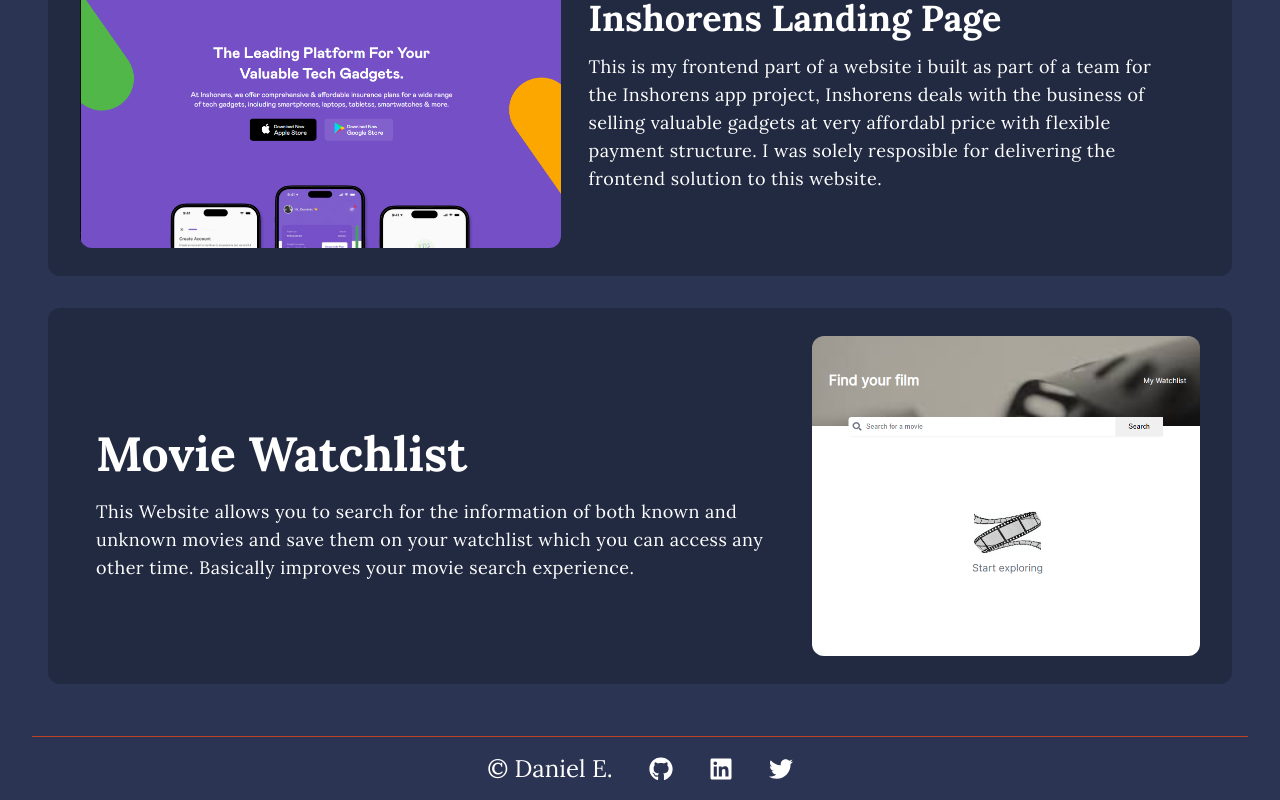
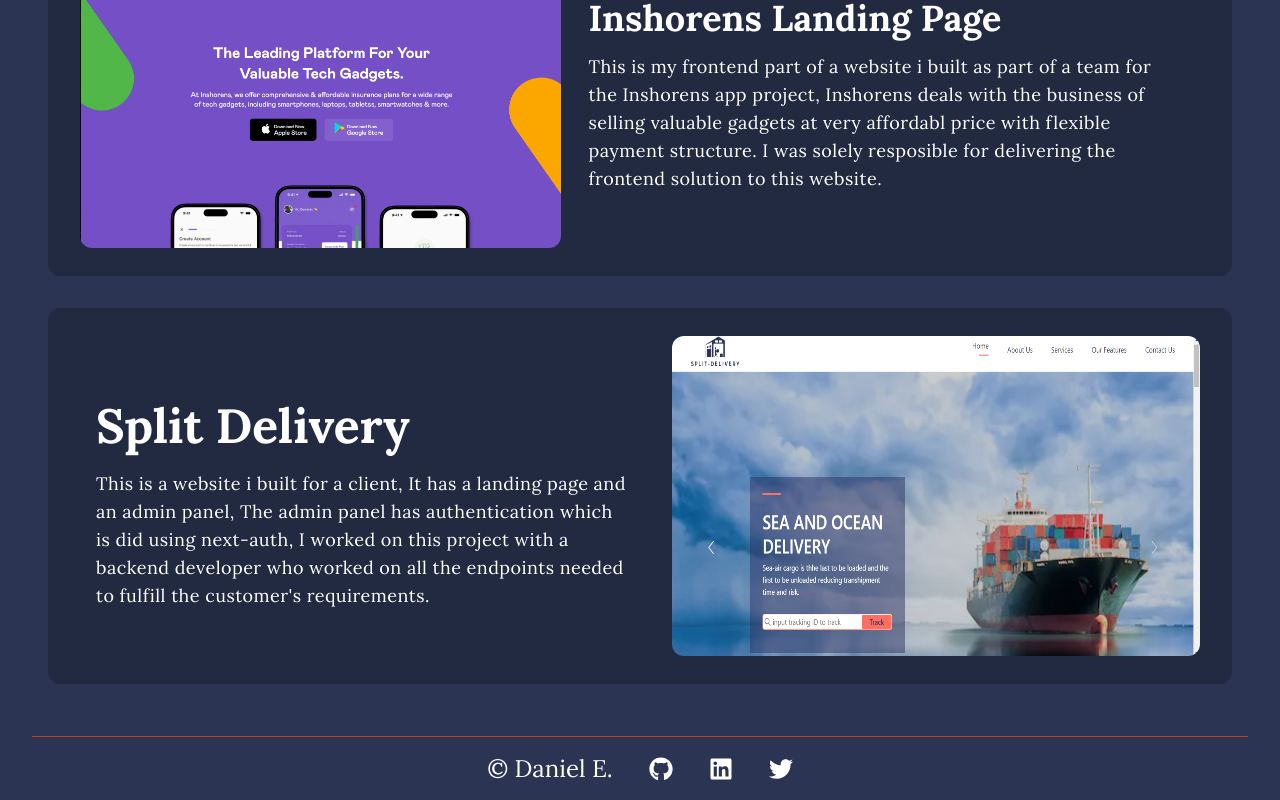
Before and after one commit to danielblac/my-portfolio, a Next.js app: page /projects in a window 1280 px wide. Shown: the part 1120-1920 px from the top of the page. Built offline with nearby package versions, Linux system fonts and the light colour scheme.

Commit message:
Updated projects

```diff
--- a/src/pages/projects/index.js
+++ b/src/pages/projects/index.js
@@ -58,18 +58,18 @@ export default function Projects() {
             </div>
           </div>
         </Link>
-        <Link href='https://daniel-movie-search-app.netlify.app' target="_blank" rel="noopener noreferrer">
+        <Link href='https://www.split-delivery.com' target="_blank" rel="noopener noreferrer">
           <div className="bg-skill py-7 rounded-xl mb-5 flex flex-col px-1.5 items-center md:flex-row-reverse md:gap-3 md:px-4 xl:px-8">
             <Image
               className="w-96 h-64 rounded-xl mx-8 px-5 md:mx-0 md:px-0 md:w-80 md:h-72 lg:w-96 lg:h-80 xl:w-105 xl:h-80 xxl:max-w-none xxl:w-110"
-              src='/image/movie-watchlist.png'
-              alt="inshorens-landing-page"
+              src='/image/split-delivery.png'
+              alt="split-delivery"
               width={750}
               height={600}
             />
             <div className='pt-2 px-1.5 text-center md:text-left lg:px-4 lg:mr-4'>
-              <h3 className='font-bold text-2xl mt-3 sm:text-3xl md:text-2xl md:mt-0 lg:text-3xl xl:text-4xl xxl:text-5xl xxl:leading-normal'>Movie Watchlist</h3>
-              <p className='text-sm tracking-wide pt-2 md:pt-1 xl:text-lg lg:pt-2'>This Website allows you to search for the information of both known and unknown movies and save them on your watchlist which you can access any other time. Basically improves your movie search experience.</p>
+              <h3 className='font-bold text-2xl mt-3 sm:text-3xl md:text-2xl md:mt-0 lg:text-3xl xl:text-4xl xxl:text-5xl xxl:leading-normal'>Split Delivery</h3>
+              <p className='text-sm tracking-wide pt-2 md:pt-1 xl:text-lg lg:pt-2'>This is a website i built for a client, It has a landing page and an admin panel, The admin panel has authentication which is did using next-auth, I worked on this project with a backend developer who worked on all the endpoints needed to fulfill the customer's requirements.</p>
             </div>
           </div>
         </Link>
```
Also changed, not shown: data/data.json (+8 -0 lines), public/image/split-delivery.png (added).
